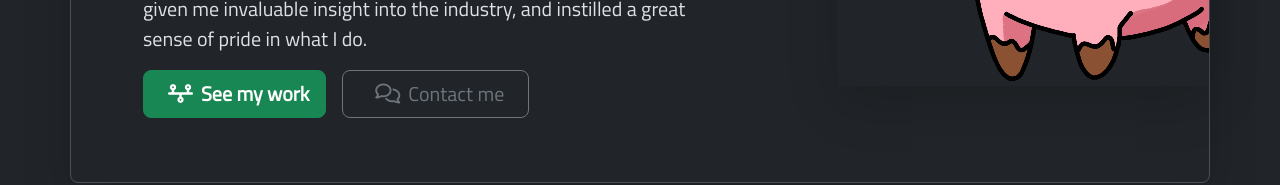
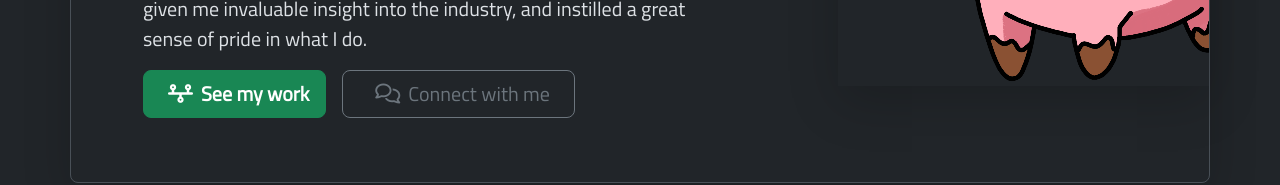
Before and after one commit to greenham/ghsdev-web, a React (Vite) app: page / in a window 1280 px wide. Shown: the part 685-870 px from the top of the page. Built offline with nearby package versions, Linux system fonts and the light colour scheme; some icons are missing.

Commit message:
-> connect

```diff
--- a/src/components/About.tsx
+++ b/src/components/About.tsx
@@ -38,9 +38,9 @@ function About({ id }: { id: string }) {
               variant="outline-secondary"
               size="lg"
               className="px-4"
-              href="#contact"
+              href="#connect"
             >
-              <i className="fa-regular fa-comments px-2"></i>Contact me
+              <i className="fa-regular fa-comments px-2"></i>Connect with me
             </Button>
           </div>
         </Col>
```
